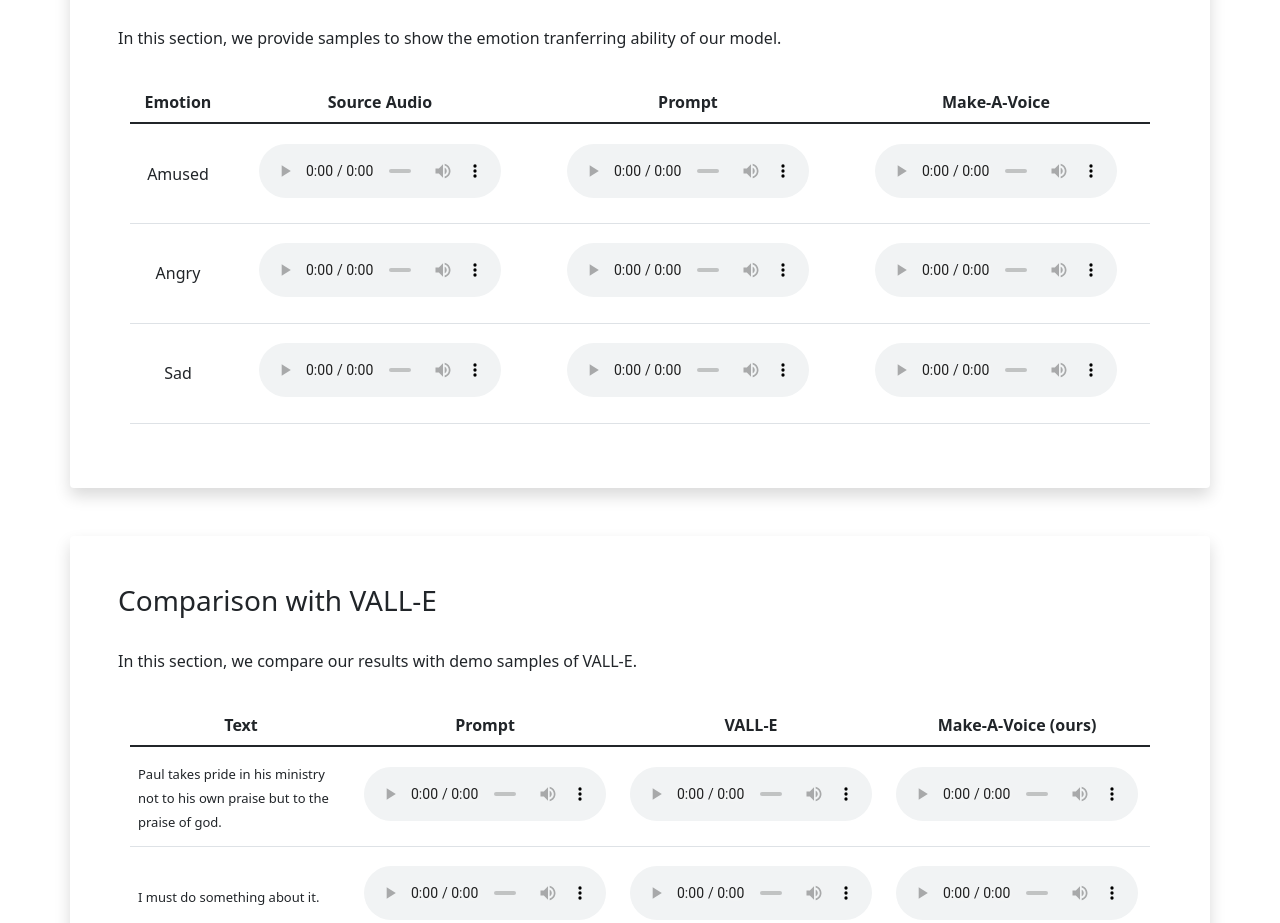
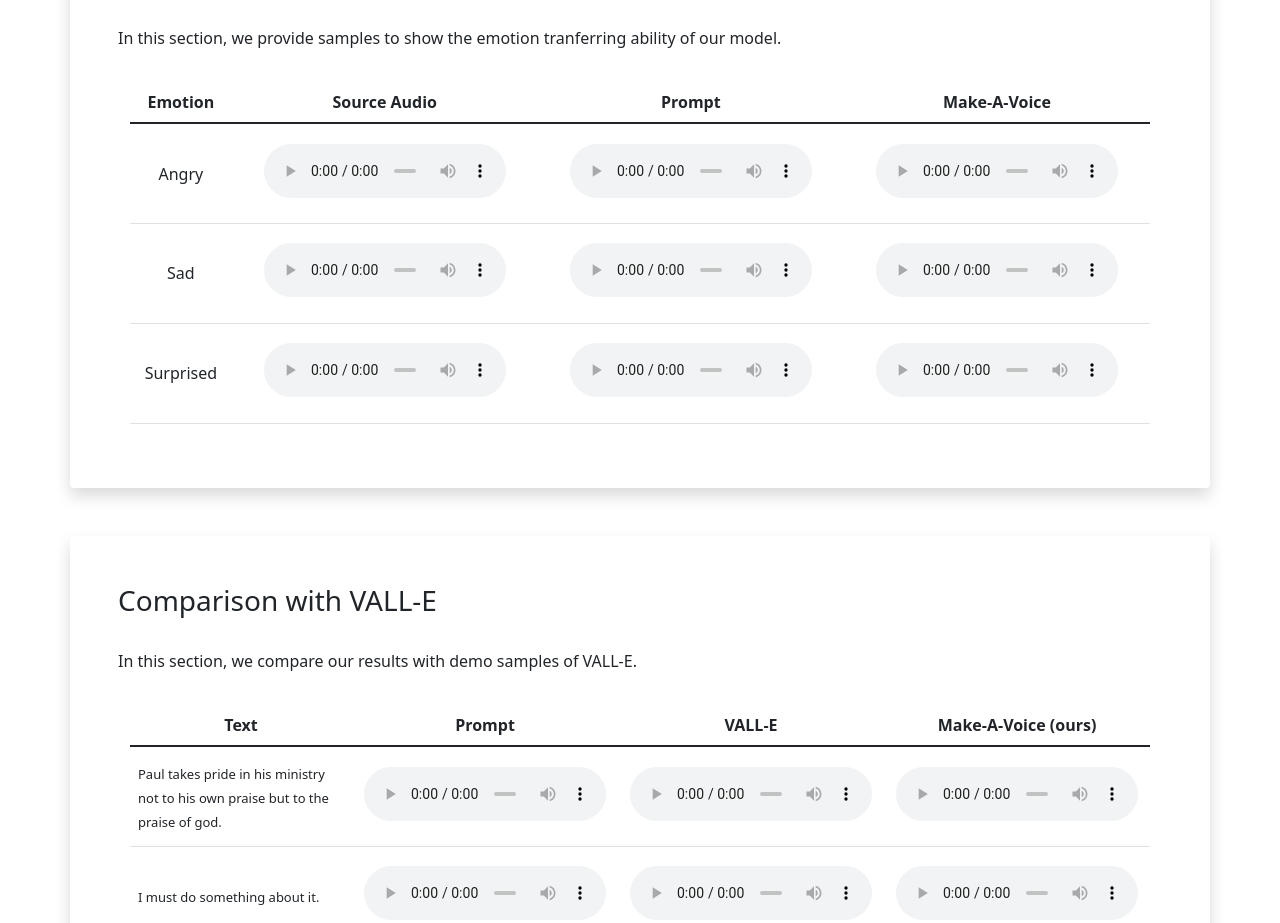
Before and after one commit to Make-A-Voice/Make-A-Voice.github.io, a plain HTML site: page index.html in a window 1280 px wide. Shown: the part 6060-6983 px from the top of the page. Drawn offline with nearby package versions, Linux system fonts and the light colour scheme.

Commit message:
Add files via upload

```diff
--- a/helper.js
+++ b/helper.js
@@ -54,7 +54,7 @@ function generateCrossLingual(tableId) {
   let ext = ['_ref.wav', '_prompt.wav', '_syn.wav'];
 
   for (var i = 0; i < 3; i++) {
-    generateExampleRow(table.rows[1 + i], 'data/crosslingual/' + i, ext, 0);
+    generateExampleRow(table.rows[1 + i], 'data/cross_new/' + i, ext, 0);
   }
 }
 
@@ -63,7 +63,7 @@ function generateNoise(tableId) {
   let ext = ['_ref.wav', '_prompt.wav', '_syn.wav'];
 
   for (var i = 0; i < 3; i++) {
-    generateExampleRow(table.rows[1 + i], 'data/noise/' + i, ext, 0);
+    generateExampleRow(table.rows[1 + i], 'data/noise_new/' + i, ext, 0);
   }
 }
 
@@ -72,7 +72,7 @@ function generateEmotion(tableId) {
   let ext = ['_ref.wav', '_prompt.wav', '_syn.wav'];
 
   for (var i = 0; i < 3; i++) {
-    generateExampleRow(table.rows[1 + i], 'data/emotion/' + i, ext, 1);
+    generateExampleRow(table.rows[1 + i], 'data/emotion_new/' + i, ext, 1);
   }
 }
 
--- a/index.html
+++ b/index.html
@@ -316,9 +316,9 @@
              <!-- <tr>
                <td colspan="4" style="text-align: center">LibriSpeech (test-clean)</td>
              </tr> -->
-             <tr height=100px> <td style="text-align: center">Amused</td> <td style="text-align: center"></td> <td style="text-align: center"></td> <td style="text-align: center"></td></tr>
              <tr height=100px> <td style="text-align: center">Angry</td> <td style="text-align: center"></td> <td style="text-align: center"></td> <td style="text-align: center"></td></tr>
              <tr height=100px> <td style="text-align: center">Sad</td> <td style="text-align: center"></td> <td style="text-align: center"></td> <td style="text-align: center"></td></tr>
+             <tr height=100px> <td style="text-align: center">Surprised</td> <td style="text-align: center"></td> <td style="text-align: center"></td> <td style="text-align: center"></td></tr>
           </tbody>
         </table>
       </div>
```
